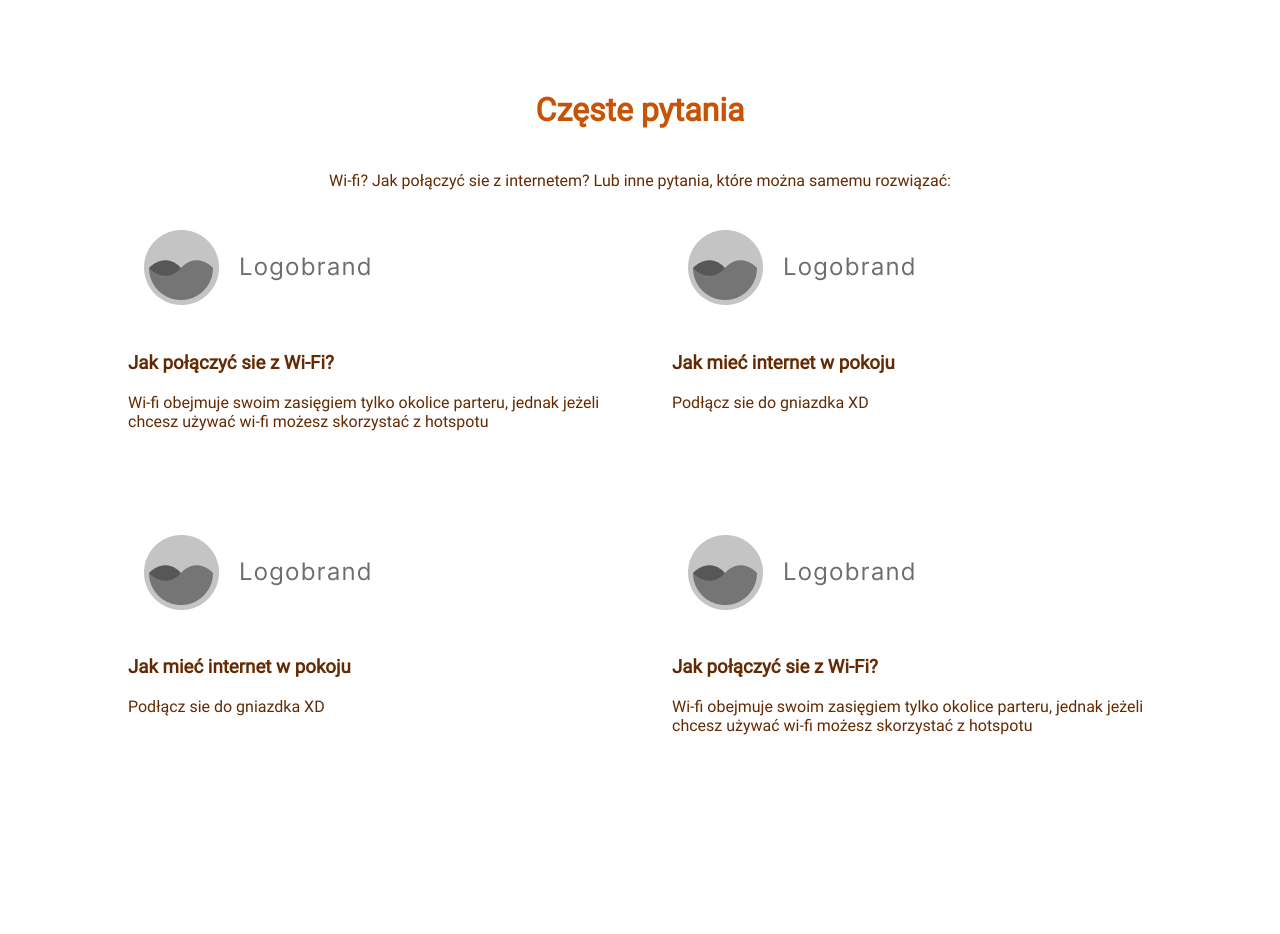
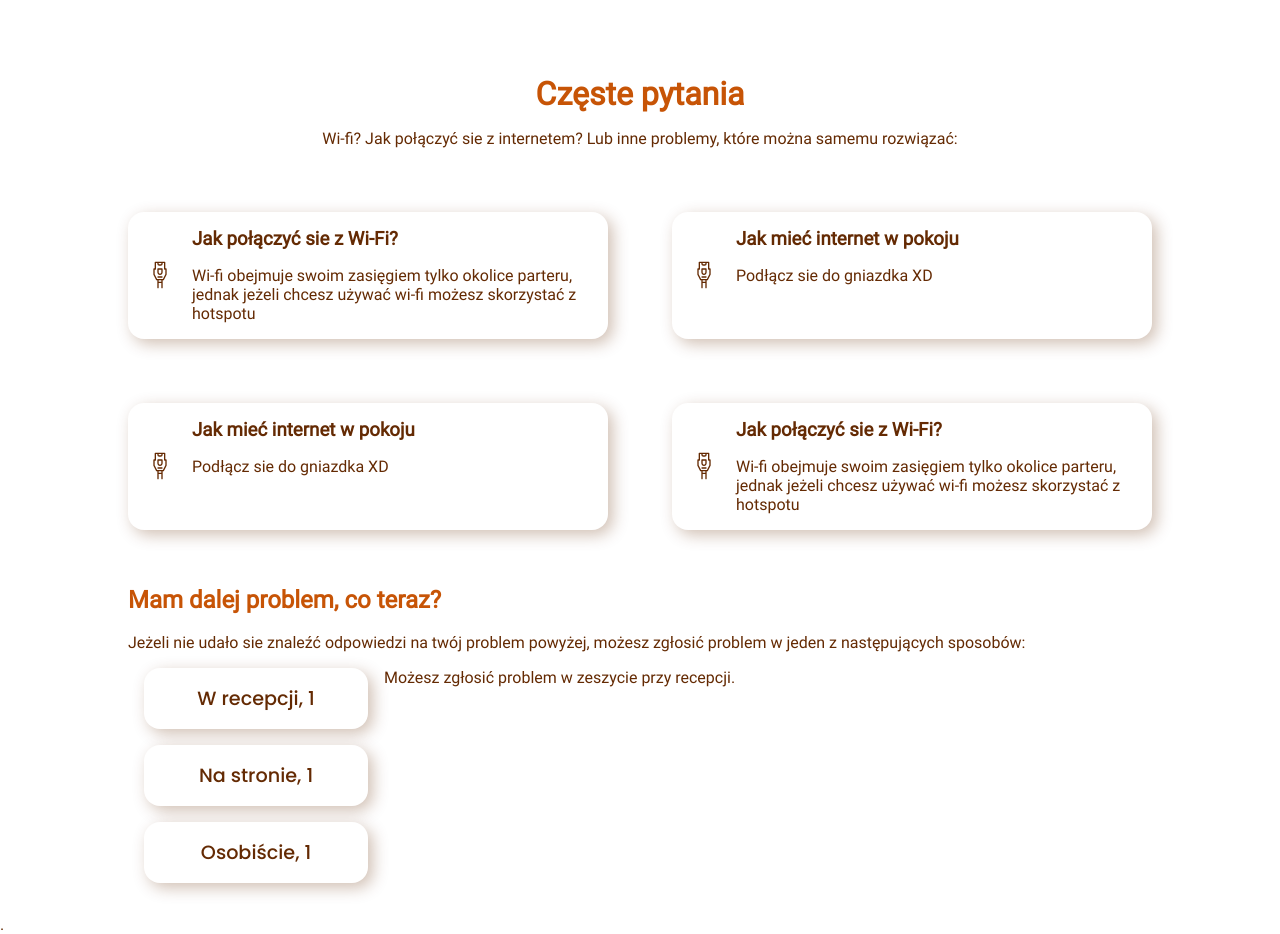
Before and after one commit to PatrykSiekierski/Dorm-Assist, a React (Vite) app: page / in a window 1280 px wide. Shown: the part 740-1674 px from the top of the page. Before the commit the page ends 1491 px from the top, so only its background shows below. Built offline with nearby package versions, Linux system fonts and the light colour scheme.

Commit message:
Done faq, and started navigation article part
Faq is looking slightly better, still with placeholder content.
Navigation part is beeing made, but it's still not complete

```diff
--- a/src/components/Home/faq.jsx
+++ b/src/components/Home/faq.jsx
@@ -5,13 +5,13 @@ export default function FAQ() {
     <article id="faq-article">
       <h1 className="enlarge-text">Częste pytania</h1>
       <p>
-        Wi-fi? Jak połączyć sie z internetem? Lub inne pytania, które można
+        Wi-fi? Jak połączyć sie z internetem? Lub inne problemy, które można
         samemu rozwiązać:
       </p>
       <div id="faq-container">
         <FaqElement
           img={{
-            src: "src/assets/placeholder-logo-1.png",
+            src: "src/assets/cable-lan-svgrepo-com.svg",
             alt: "placeholder_logo",
           }}
           info={{
@@ -21,7 +21,7 @@ export default function FAQ() {
         />
         <FaqElement
           img={{
-            src: "src/assets/placeholder-logo-1.png",
+            src: "src/assets/cable-lan-svgrepo-com.svg",
             alt: "placeholder_logo",
           }}
           info={{
@@ -31,7 +31,7 @@ export default function FAQ() {
         />
         <FaqElement
           img={{
-            src: "src/assets/placeholder-logo-1.png",
+            src: "src/assets/cable-lan-svgrepo-com.svg",
             alt: "placeholder_logo",
           }}
           info={{
@@ -41,7 +41,7 @@ export default function FAQ() {
         />
         <FaqElement
           img={{
-            src: "src/assets/placeholder-logo-1.png",
+            src: "src/assets/cable-lan-svgrepo-com.svg",
             alt: "placeholder_logo",
           }}
           info={{
@@ -58,8 +58,10 @@ function FaqElement({ img, info }) {
   return (
     <div>
       <img src={img.src} alt={img.alt} />
-      <h3>{info.title}</h3>
-      <p>{info.text}</p>
+      <div>
+        <h3>{info.title}</h3>
+        <p>{info.text}</p>
+      </div>
     </div>
   );
 }
--- a/src/components/Home/navigation.jsx
+++ b/src/components/Home/navigation.jsx
@@ -0,0 +1,60 @@
+import { useState } from "react";
+import "../../styles/_navigationArticle.scss";
+
+export default function Navigation() {
+  const [option, setOption] = useState(1);
+
+  let x;
+  if (option == 1) {
+    x = "Możesz zgłosić problem w zeszycie przy recepcji.";
+  } else if (option == 2) {
+    x = "Możesz zgłosić problem na stronie.";
+  } else if (option == 3) {
+    x =
+      "Możesz podejść do pokoju 303 i zapukać, powinien odpowiedzieć jeden z administratorów i Ci pomóc.";
+  }
+
+  return (
+    <article id="Navigation-Article">
+      <h1>Mam dalej problem, co teraz?</h1>
+      <p>
+        Jeżeli nie udało sie znaleźć odpowiedzi na twój problem powyżej, możesz
+        zgłosić problem w jeden z następujących sposobów:
+      </p>
+      <div id="navigation-main-content">
+        <div id="option-container">
+          <OptionButton
+            text="W recepcji"
+            target="1"
+            selectedOption={{ option, setOption }}
+          />
+          <OptionButton
+            text="Na stronie"
+            target="2"
+            selectedOption={{ option, setOption }}
+          />
+          <OptionButton
+            text="Osobiście"
+            target="3"
+            selectedOption={{ option, setOption }}
+          />
+        </div>
+        <p>{x}</p>
+        {/* <p>- Będąc zalogowanym możesz patrzeć na historie swoich zgłoszeń</p>
+        <p>2. Możesz zgłosić problem w zeszycie przy recepcji</p>
+        <p>
+          3. Możesz podejść do pokoju 303 i zapukać, powinien odpowiedzieć jeden
+          z administratorów i Ci pomóc
+        </p> */}
+      </div>
+    </article>
+  );
+}
+
+function OptionButton({ text, target, selectedOption }) {
+  return (
+    <button onClick={() => selectedOption.setOption(target)}>
+      {text}, {selectedOption.option}
+    </button>
+  );
+}
--- a/src/components/Universal/footer.jsx
+++ b/src/components/Universal/footer.jsx
@@ -0,0 +1,14 @@
+export default function Footer() {
+  return (
+    <footer>
+      <p>.</p>
+      <p>.</p>
+      <p>.</p>
+      <p>.</p>
+      <p>.</p>
+      <p>.</p>
+      <p>.</p>
+      <p>.</p>
+    </footer>
+  );
+}
--- a/src/pages/home.jsx
+++ b/src/pages/home.jsx
@@ -1,6 +1,8 @@
 import Navbar from "../components/Universal/navbar";
 import Main from "../components/Home/main";
 import FAQ from "../components/Home/faq";
+import Footer from "../components/Universal/footer";
+import Navigation from "../components/Home/navigation";
 
 export default function Home() {
   return (
@@ -9,7 +11,9 @@ export default function Home() {
       <main>
         <Main />
         <FAQ />
+        <Navigation />
       </main>
+      <Footer />
     </>
   );
 }
--- a/src/styles/_faqArticle.scss
+++ b/src/styles/_faqArticle.scss
@@ -1,27 +1,50 @@
 @import "_variables.scss";
 
 #faq-article {
-  margin-top: 10vh;
+  margin-top: calc(1.5rem + 5vh);
   //   width: 100vw;
   display: flex;
   justify-content: center;
   align-items: center;
   flex-direction: column;
+
+  h1 {
+    margin-bottom: 0;
+  }
+
+  > p {
+    margin-bottom: calc(1.5rem + 5vh);
+  }
 }
-
-// #faq-article ol > li {
-//   &::marker {
-//     // font-size: 500;
-//     font-size: large;
-//     font-weight: bold;
-//   }
-//   //   list-style: decimal;
-//   //   list-style: bold;
-// }
 
 #faq-container {
   display: grid;
   grid-template-columns: 1fr 1fr;
   gap: 5vw;
   margin: 0 10vw 0 10vw;
+
+  img {
+    max-height: 2rem;
+    margin-right: 1rem;
+  }
+
+  h3 {
+    margin: 0;
+  }
+
+  > div {
+    padding: 1rem;
+    display: inline-flex;
+    box-shadow: 0.3rem 0.3rem 1rem 0 rgba($main-text, 0.3);
+    border-radius: 1rem;
+    align-items: center;
+
+    div {
+      height: 100%;
+    }
+
+    p {
+      margin-bottom: 0;
+    }
+  }
 }
--- a/src/styles/_mainArticle.scss
+++ b/src/styles/_mainArticle.scss
@@ -34,15 +34,23 @@
 
   display: inline-flex;
   padding-bottom: 10vh;
-  justify-content: space-evenly;
-  gap: 10vw;
+  justify-content: space-between;
+  gap: 5vw;
   width: 100vw;
   height: 80vh;
   align-items: center;
-}
 
-#main-article img {
-  height: 50vh;
+  > :first-child {
+    margin-left: 7vw;
+  }
+
+  > :last-child {
+    margin-right: 7vw;
+  }
+
+  img {
+    height: 50vh;
+  }
 }
 
 #buttons > button {
@@ -55,7 +63,7 @@
   margin: 1rem;
   border: none;
   cursor: pointer;
-
+  box-shadow: 0.3rem 0.3rem 1rem 0 rgba($main-text, 0.3);
   // &:last-child {
   //   border: 2px solid $accent;
   // }
--- /dev/null
+++ b/src/styles/_navigationArticle.scss
@@ -0,0 +1,48 @@
+@import "_variables.scss";
+
+#Navigation-Article {
+  //   width: 80vw;
+  padding: 0 10vw 0 10vw;
+  align-items: center;
+  justify-content: center;
+  margin: auto;
+  margin-top: calc(1rem + 5vh);
+  //   display: flex;
+
+  p {
+    display: inline;
+  }
+}
+
+#navigation-main-content {
+  //   width: 100%;
+  display: flex;
+}
+
+#option-container {
+  //   display: flex;
+  padding: 1rem;
+  width: 20vw;
+  :first-child {
+    margin-top: 0;
+  }
+  button {
+    display: block;
+    width: 100%;
+
+    font-family: "PoppinMed", sans-serif;
+    font-size: 1.2rem;
+    color: $main-text;
+    background-color: white;
+    border-radius: 1rem;
+    padding: 1rem;
+    // margin: 1rem;
+    border: none;
+    cursor: pointer;
+    box-shadow: 0.3rem 0.3rem 1rem 0 rgba($main-text, 0.3);
+
+    // gap: 1rem;
+
+    margin-top: 1rem;
+  }
+}
```
